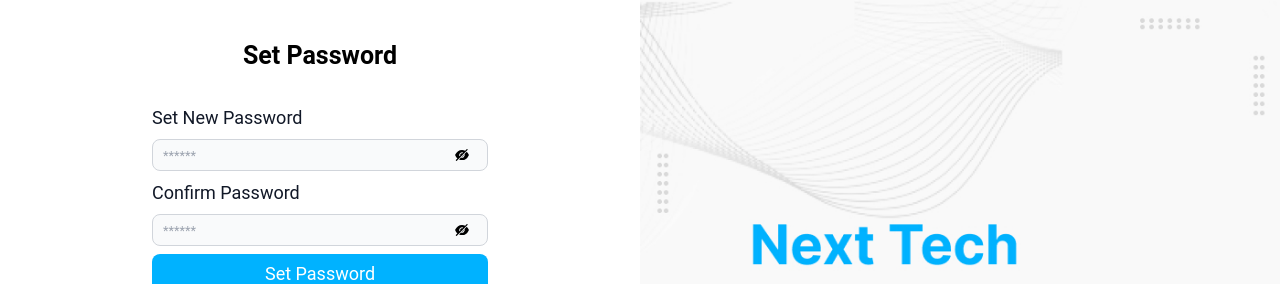
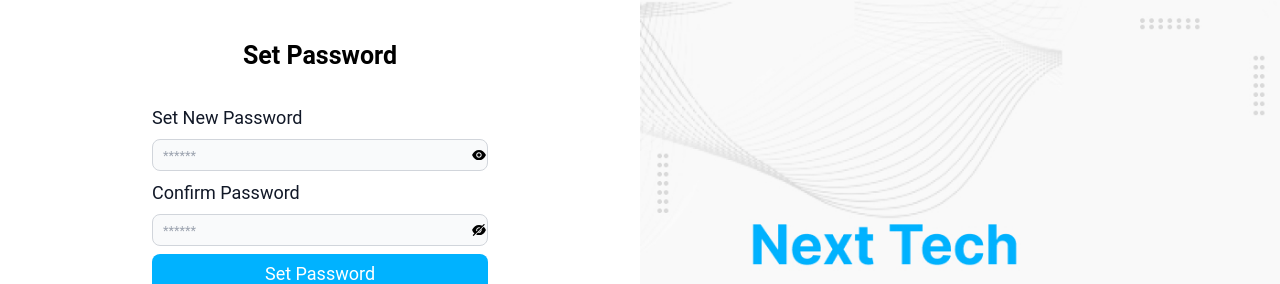
Before and after one commit to krishanumishra778/NTW, a React (Vite) app in the folder client/: page /forgot-password in a window 1280 px wide. Both pictures are taken after a click on the icon 462 px from the left and 155 px from the top of the page. Shown: the top 284 px of the page. Built offline with nearby package versions, Linux system fonts and the light colour scheme; no server answers.

Commit message:
modify some componenets
update all password input

```diff
--- a/client/src/Components/auth/Forgot_Password/Forgot_password.jsx
+++ b/client/src/Components/auth/Forgot_Password/Forgot_password.jsx
@@ -1,5 +1,5 @@
 // import { Link } from "react-router-dom"
-import { AiFillEyeInvisible } from "react-icons/ai";
+import { AiFillEye, AiFillEyeInvisible } from "react-icons/ai";
 import { useState } from "react";
 
 
@@ -7,22 +7,28 @@ import { useState } from "react";
 
 export const Forgot_password = () => {
 
-    // const [pwd , setPwd] = useState({
-
-    // })
-
     const inpHandler = (event) => {
         event.preventDefault();
     }
 
-    const showpwd = () => {
-        const pwdType = document.getElementById("pwd").type;
+    const showoldpwd = (Id) => {
+        const pwdType = document.getElementById(Id).type;
         if (pwdType === "password") {
-            document.getElementById("pwd").type = "text";
+            document.getElementById(Id).type = "text";
         } else {
-            document.getElementById("pwd").type = "password";
+            document.getElementById(Id).type = "password";
         }
+
     };
+    const [showPassword, setShowPassword] = useState(true);
+    const [show2Password, setShow2Password] = useState(true);
+    const togglePasswordVisibility = () => {
+        setShowPassword(!showPassword);
+    };
+    const toggle2PasswordVisibility = () => {
+        setShow2Password(!show2Password);
+    };
+
     return (
         <div> <div className='grid md:grid-cols-2'>
             <div className='  bg-white '>
@@ -30,7 +36,7 @@ export const Forgot_password = () => {
 
                 <div className='p-8 max-w-[400px] mx-auto'>
                     <form className='' >
-                    <div className='relative z-0 w-full mb-6 group'>
+                        <div className='relative z-0 w-full mb-6 group'>
                             <label
                                 htmlFor='password'
                                 className='block mb-2 xs:text-mp sm:text-tp md:text-p text-gray-900 dark:text-white'>
@@ -49,17 +55,18 @@ export const Forgot_password = () => {
 
                             />
 
-                            <AiFillEyeInvisible
-                                onClick={showpwd}
-                                className='relative left-[90%] top-2'
-                            />
+                            {showPassword ? (
+                                <AiFillEyeInvisible onClick={() => { togglePasswordVisibility(); showoldpwd("pwd"); }} className='relative md:left-[95%] xs:left-[90%] top-2' />
+                            ) : (
+                                <AiFillEye onClick={() => { togglePasswordVisibility(); showoldpwd("pwd"); }} className='relative md:left-[95%] xs:left-[90%] top-2' />
+                            )}
                         </div>
 
                         <div className='relative z-0 w-full mb-6 group'>
                             <label
                                 htmlFor='password'
                                 className='block mb-2 xs:text-mp sm:text-tp md:text-p text-gray-900 dark:text-white'>
-                               Confirm Password
+                                Confirm Password
                             </label>
                             <input
                                 type='password'
@@ -74,17 +81,18 @@ export const Forgot_password = () => {
 
                             />
 
-                            <AiFillEyeInvisible
-                                onClick={showpwd}
-                                className='relative left-[90%] top-2'
-                            />
+                            {show2Password ? (
+                                <AiFillEyeInvisible onClick={() => { toggle2PasswordVisibility(); showoldpwd("cmpwd"); }} className='relative md:left-[95%] xs:left-[90%] top-2' />
+                            ) : (
+                                <AiFillEye onClick={() => { toggle2PasswordVisibility(); showoldpwd("cmpwd"); }} className='relative md:left-[95%] xs:left-[90%] top-2' />
+                            )}
                         </div>
 
 
                         <button
                             type='submit'
                             className='text-white  rounded-lg text-sm w-full  px-5 py-2.5 text-center bg-[#00B2FF] hover:bg-[#00b3ffd3] xs:text-mp sm:text-tp md:text-p '>
-                           Set Password
+                            Set Password
                         </button>
 
 
--- a/client/src/Components/auth/User_SIgnup.jsx
+++ b/client/src/Components/auth/User_SIgnup.jsx
@@ -2,7 +2,7 @@
 
 import { useEffect, useState } from "react";
 import axios from "axios";
-import { AiFillEyeInvisible } from "react-icons/ai";
+import { AiFillEye, AiFillEyeInvisible } from "react-icons/ai";
 
 import { GoogleOAuthProvider, GoogleLogin } from "@react-oauth/google";
 import jwt_decode from "jwt-decode";
@@ -38,23 +38,14 @@ export const User_Signup = () => {
   const formHandler = async event => {
     event.preventDefault();
     dispatch(register(userData))
-    // const res = await axios.post("http://localhost:4000/register", userData)
-    // if (res.data.success) {
-    //   toast.success(res.data.message)
-    //   navigate('/getotp')
-    // } else {
-    //   toast.error(res.data.message)
-    //   setuserData({
-    //     name: "",
-    //     email: "",
-    //     company: "",
-    //     country: "",
-    //     password: "",
-    //     email_verified: false,
-    //   })
 
-    // }
   };
+  //
+  const [showPassword, setShowPassword] = useState(true);
+  const togglePasswordVisibility = () => {
+    setShowPassword(!showPassword);
+  };
+
 
   const showpwd = () => {
     const pwdType = document.getElementById("pwd").type;
@@ -181,10 +172,12 @@ export const User_Signup = () => {
                   minLength={5}
                   maxLength={10}
                 />
-                <AiFillEyeInvisible
-                  onClick={showpwd}
-                  className='relative left-[90%] top-2 cursor-pointer'
-                />
+
+                  {showPassword ? (
+        <AiFillEyeInvisible onClick={() => { togglePasswordVisibility(); showpwd(); }} className='relative left-[90%] top-2 cursor-pointer' />
+      ) : (
+        <AiFillEye onClick={() => { togglePasswordVisibility(); showpwd(); }}  className='relative left-[90%] top-2 cursor-pointer' />
+      )}
               </div>
               {/* ................. */}
               <input
--- a/client/src/Components/auth/User_login.jsx
+++ b/client/src/Components/auth/User_login.jsx
@@ -1,7 +1,7 @@
 /** @format */
 
 import { useEffect, useState } from "react";
-import { AiFillEyeInvisible } from "react-icons/ai";
+import { AiFillEye, AiFillEyeInvisible } from "react-icons/ai";
 import { Link, useNavigate } from "react-router-dom";
 import toast from "react-hot-toast";
 import { useDispatch, useSelector } from "react-redux";
@@ -34,23 +34,6 @@ export const User_login = () => {
   const formHandler = event => {
     event.preventDefault();
     dispatch(login(userData.email, userData.password));
-    // console.log(user.message)
-    // axios
-    //   .post("http://localhost:4000/login", userData, { withCredentials: true })
-    //   .then(res => {
-    //     console.log(res.cookie)
-    //     if (res.data.success) {
-    //       toast.success(res.data.message)
-    //       navigate('/')
-    //       console.log(res)
-    //     } else {
-    //       toast.error(res.data.message)
-    //     }
-    //   })
-    //   .catch(err => {
-    //     toast.error(err);
-    //   });
-
   };
 
   const showpwd = () => {
@@ -60,6 +43,10 @@ export const User_login = () => {
     } else {
       document.getElementById("pwd").type = "password";
     }
+  };
+  const [showPassword, setShowPassword] = useState(true);
+  const togglePasswordVisibility = () => {
+    setShowPassword(!showPassword);
   };
 
   useEffect(() => {
@@ -133,10 +120,11 @@ export const User_login = () => {
 
               />
 
-              <AiFillEyeInvisible
-                onClick={showpwd}
-                className='relative left-[90%] top-2'
-              />
+{showPassword ? (
+        <AiFillEyeInvisible onClick={() => { togglePasswordVisibility(); showpwd(); }} className='relative left-[90%] top-2 cursor-pointer' />
+      ) : (
+        <AiFillEye onClick={() => { togglePasswordVisibility(); showpwd(); }}  className='relative left-[90%] top-2 cursor-pointer' />
+      )}
             </div>
 
             <div className='relative z-0 w-full mb-3 pt-3 group flex
--- a/client/src/Components/pages/Changepassword.jsx
+++ b/client/src/Components/pages/Changepassword.jsx
@@ -2,7 +2,7 @@ import { useState, useEffect } from 'react';
 import 'aos/dist/aos.css';
 import { useNavigate } from 'react-router-dom';
 import { MdNavbar } from '../layout/MdNavbar';
-import { AiFillEyeInvisible } from "react-icons/ai";
+import { AiFillEye, AiFillEyeInvisible } from "react-icons/ai";
 // import { BsFillEyeFill } from "react-icons/bs";
 
 import Aos from "aos";
@@ -46,6 +46,19 @@ export const Changepassword = () => {
     }
 
   };
+  const [showaPassword, setShowaPassword] = useState(true);
+  const [showbPassword, setShowbPassword] = useState(true);
+  const [showcPassword, setShowcPassword] = useState(true);
+
+  const AtogglePasswordVisibility = () => {
+    setShowaPassword(!showaPassword);
+  };
+  const BtogglePasswordVisibility = () => {
+    setShowbPassword(!showbPassword);
+  };
+  const CtogglePasswordVisibility = () => {
+    setShowcPassword(!showcPassword);
+  };
 
   const confirmpwd = (e) => {
     e.preventDefault();
@@ -70,6 +83,7 @@ export const Changepassword = () => {
     else if (data?.success == true) {
       toast.success(data.message)
       isAuthenticated
+      navigate("/editprofile")
     }
   }, [data, error, isAuthenticated, navigate])
 
@@ -174,16 +188,13 @@ export const Changepassword = () => {
               }}
 
             />
-            <AiFillEyeInvisible
-              onClick={() => {
-                showoldpwd("oldpwd")
-              }}
-              className='relative md:left-[95%] xs:left-[90%] top-3'
-            />
-            {/* <BsFillEyeFill  onClick={()=>{
-                showoldpwd("oldpwd")
-              }}
-              className='relative md:left-[95%] xs:left-[90%] top-3'/> */}
+
+             {showaPassword ? (
+              <AiFillEyeInvisible onClick={() => { AtogglePasswordVisibility(); showoldpwd("oldpwd"); }} className='relative md:left-[95%] xs:left-[90%] top-3' />
+            ) : (
+              <AiFillEye onClick={() => { AtogglePasswordVisibility(); showoldpwd("oldpwd"); }} className='relative md:left-[95%] xs:left-[90%] top-3' />
+            )}
+
           </div>
 
           <div className='relative z-0 mb-6 group'>
@@ -207,12 +218,12 @@ export const Changepassword = () => {
                 })
               }}
             />
-            <AiFillEyeInvisible
-              onClick={() => {
-                showoldpwd("pwd")
-              }}
-              className='relative md:left-[95%] xs:left-[90%] top-3'
-            />
+
+             {showbPassword ? (
+              <AiFillEyeInvisible onClick={() => { BtogglePasswordVisibility(); showoldpwd("pwd"); }} className='relative md:left-[95%] xs:left-[90%] top-3' />
+            ) : (
+              <AiFillEye onClick={() => { BtogglePasswordVisibility(); showoldpwd("pwd"); }} className='relative md:left-[95%] xs:left-[90%] top-3' />
+            )}
           </div>
 
           {/* ><><</> */}
@@ -237,12 +248,12 @@ export const Changepassword = () => {
                 })
               }}
             />
-            <AiFillEyeInvisible
-              onClick={() => {
-                showoldpwd("pwd2")
-              }}
-              className='relative md:left-[95%]  xs:left-[90%] top-3'
-            />
+
+             {showcPassword ? (
+              <AiFillEyeInvisible onClick={() => { CtogglePasswordVisibility(); showoldpwd("pwd2"); }} className='relative md:left-[95%] xs:left-[90%] top-3' />
+            ) : (
+              <AiFillEye onClick={() => { CtogglePasswordVisibility(); showoldpwd("pwd2"); }} className='relative md:left-[95%] xs:left-[90%] top-3' />
+            )}
           </div>
 
           {/* ><><></></> */}
```
